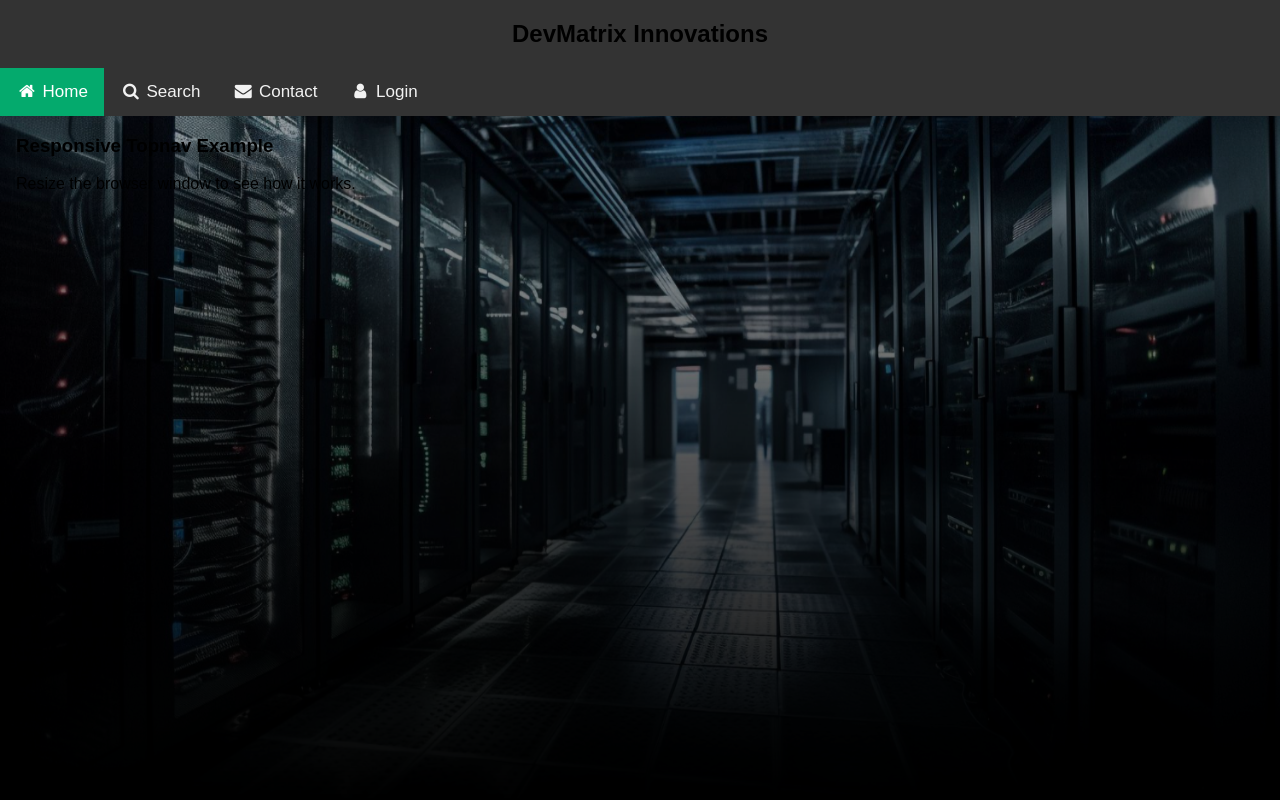
After one commit to HiagoDaRocha/DevMatrix-Innovations, a PHP site: page /pages/home.html in a window 1280 px wide. The commit adds this page. Run offline with PHP 8.4, Linux system fonts and the light colour scheme.

Commit message:
Revert "Renomei o home.html para home.php"
This reverts commit bc3d1081a529737e0b6b479f1e1c3f709f5388ea.

```diff
--- /dev/null
+++ b/public/pages/home.html
@@ -0,0 +1,43 @@
+<!DOCTYPE html>
+<html lang="en">
+
+<head>
+  <meta charset="UTF-8" />
+  <meta name="viewport" content="width=device-width, initial-scale=1.0" />
+  <title>Document</title>
+  <link rel="stylesheet" href="../assets/css/home.css" />
+  <link rel="stylesheet" href="https://cdnjs.cloudflare.com/ajax/libs/font-awesome/4.7.0/css/font-awesome.min.css">
+</head>
+
+<body>
+  <header>
+    <div class="topnav" id="myTopnav">
+      <h2>DevMatrix Innovations</h2>
+      <a class="active" href="#"><i class="fa fa-fw fa-home"></i> Home</a>
+      <a href="#"><i class="fa fa-fw fa-search"></i> Search</a>
+      <a href="#"><i class="fa fa-fw fa-envelope"></i> Contact</a>
+      <a href="#"><i class="fa fa-fw fa-user"></i> Login</a>
+      <a href="javascript:void(0);" class="icon" onclick="toggleMenu()">
+        <div class="container">
+          <div class="bar1"></div>
+          <div class="bar2"></div>
+          <div class="bar3"></div>
+        </div>
+      </a>
+    </div>
+  </header>
+
+  <div style="padding-left: 16px">
+    <h3>Responsive Topnav Example</h3>
+    <p>Resize the browser window to see how it works.</p>
+  </div>
+
+  <script>
+    function toggleMenu() {
+      var x = document.getElementById("myTopnav");
+      x.classList.toggle("responsive");
+    }
+  </script>
+</body>
+
+</html>
--- a/public/php/register.php
+++ b/public/php/register.php
@@ -2,7 +2,6 @@
 
 //conexão com o banco de dados
 require 'config.php';
-include './php_testes/index.html';
 
 session_start();
 
```
Also changed, not shown: public/php/index.php (+16 -16 lines), public/php/php_testes/index.php (+0 -10 lines).
